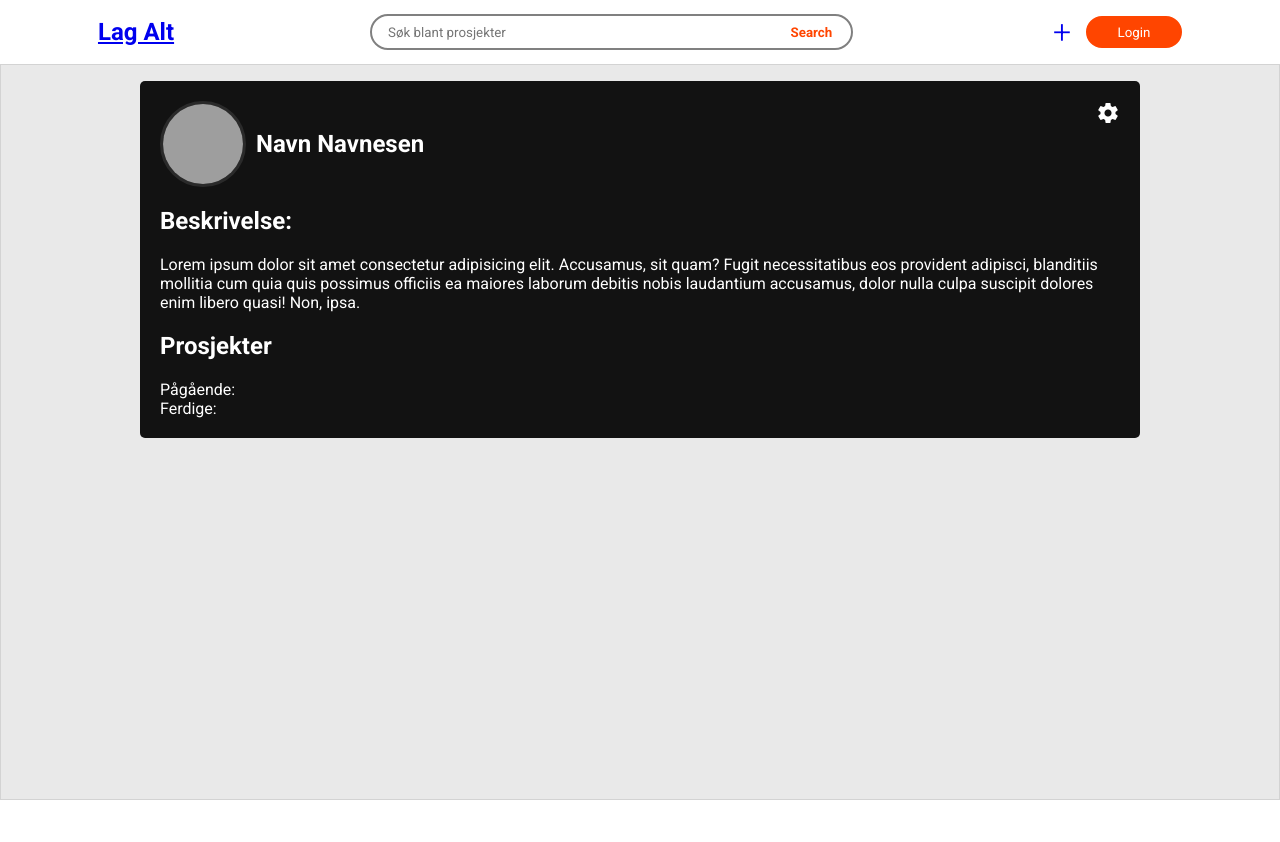
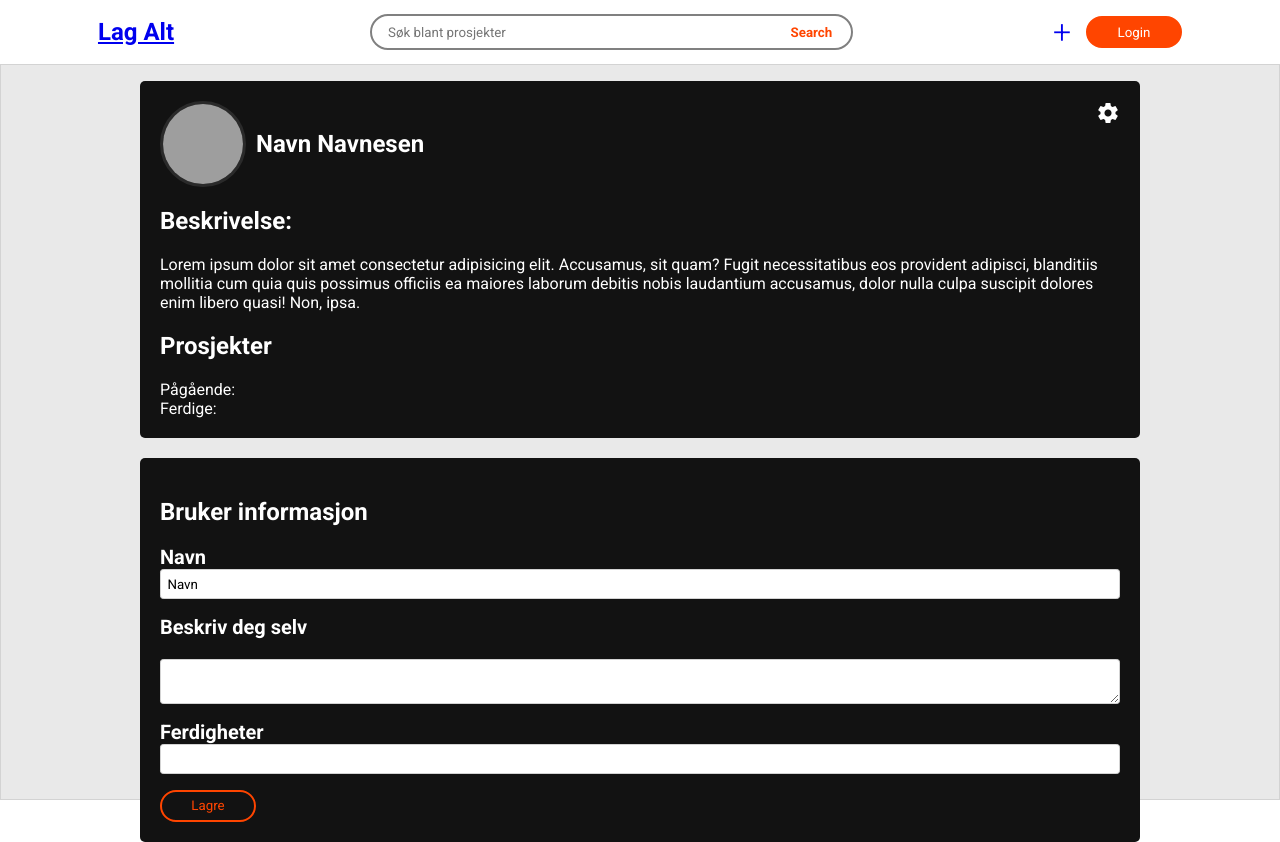
Before and after one commit to Vilgeir/Lagalt-Frontend, a React (Create React App) app: page /profile in a window 1280 px wide. Before the commit the page ends 800 px from the top, so only its background shows below. Built offline with nearby package versions, Linux system fonts and the light colour scheme; grey boxes are pictures that could not be loaded.

Commit message:
user settings component styling

```diff
--- a/src/components/user-settings/UserSettings.css
+++ b/src/components/user-settings/UserSettings.css
@@ -0,0 +1,50 @@
+#usersettings-container {
+	background-color: #121212;
+	color: white;
+	box-sizing: border-box;
+	border-radius: 5px;
+}
+
+.labels {
+	font-size: 20px;
+	font-weight: bold;
+	margin-bottom: 20px;
+}
+
+#user-form fieldset input,
+#user-form fieldset textarea {
+	display: block;
+	width: 100%;
+	box-sizing: border-box;
+
+	padding: 0.4rem;
+	margin-bottom: 1rem;
+	border: 1px solid lightgrey;
+	border-radius: 0.2rem;
+}
+
+#user-form fieldset input:focus {
+	border: rgba(255, 255, 255, 20%);
+}
+
+fieldset {
+	margin: 0;
+	padding: 0;
+	border: none;
+}
+
+.save {
+	width: 6rem;
+	height: 2rem;
+	border-radius: 1rem;
+	border: 2px solid orangered;
+	color: orangered;
+	background-color: transparent;
+	cursor: pointer;
+	transition: 0.2s;
+}
+
+.save:hover {
+	background-color: orangered;
+	color: white;
+}
--- a/src/components/user-settings/UserSettings.jsx
+++ b/src/components/user-settings/UserSettings.jsx
@@ -1,23 +1,30 @@
 import "./UserSettings.css"
 
-export const UserProfile = () => {
+export const UserSettings = () => {
 	return (
-		<section>
+		<section id="usersettings-container" className="main-content">
+			<h1>Bruker informasjon</h1>
 			<form id="user-form">
 				<fieldset>
-					<label id="username">Navn</label>
+					<label className="labels" id="username">
+						Navn
+					</label>
 					<input htmlFor="username" value="Navn"></input>
 				</fieldset>
 				<fieldset>
-					<label id="description">Beskriv deg selv</label>
+					<label className="labels" id="description">
+						Beskriv deg selv
+					</label>
 					<textarea htmlFor="description" form="user-form"></textarea>
 				</fieldset>
 				<fieldset>
-					<label id="skills">Ferdigheter</label>
+					<label className="labels" id="skills">
+						Ferdigheter
+					</label>
 					<input htmlFor="skills"></input>
 				</fieldset>
 				<div id="skills-container"></div>
-				<button>Lagre</button>
+				<button className="save">Lagre</button>
 			</form>
 		</section>
 	)
--- a/src/pages/Profile.jsx
+++ b/src/pages/Profile.jsx
@@ -1,8 +1,14 @@
 import React from "react"
+import { UserSettings } from "../components/user-settings/UserSettings"
 import { UserProfile } from "../components/UserProfile/UserProfile"
 
 const ProfilePage = () => {
-	return <UserProfile />
+	return (
+		<>
+			<UserProfile />
+			<UserSettings />
+		</>
+	)
 }
 
 export default ProfilePage
```
